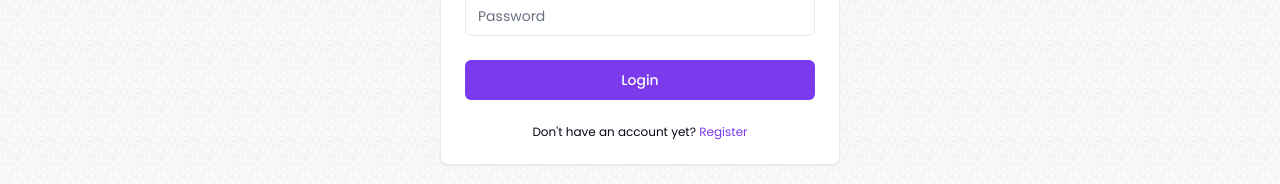
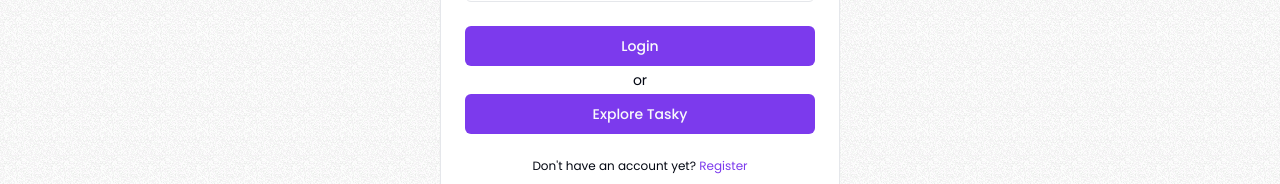
Before and after one commit to Keeeyaan/tasky, a React (Vite) app in the folder frontend/: page /login in a window 1280 px wide. Shown: the part 533-717 px from the top of the page. Built offline with nearby package versions, Linux system fonts and the light colour scheme; no server answers.

Commit message:
added explore tasky test user dummy

```diff
--- a/frontend/src/components/form/LoginForm.tsx
+++ b/frontend/src/components/form/LoginForm.tsx
@@ -41,6 +41,7 @@
   }
 
   return (
+    <>
       <Form {...form}>
         <form onSubmit={form.handleSubmit(onSubmit)} className="space-y-6">
           <FormField
@@ -74,6 +75,19 @@
           </Button>
         </form>
       </Form>
+      <p className="text-center text-sm my-1">or</p>
+      <Button
+        onClick={() =>
+          login({
+            email: import.meta.env.VITE_DUMMY_EMAIL,
+            password: import.meta.env.VITE_DUMMY_PASS,
+          })
+        }
+        className="w-full"
+      >
+        {isPending ? <Loader2 className=" animate-spin" /> : "Explore Tasky"}
+      </Button>
+    </>
   );
 };
 
```
Also changed, not shown: 1 other file (tests, documents, lock files or other folders). Lines whose indentation alone changed are shown as unchanged.
